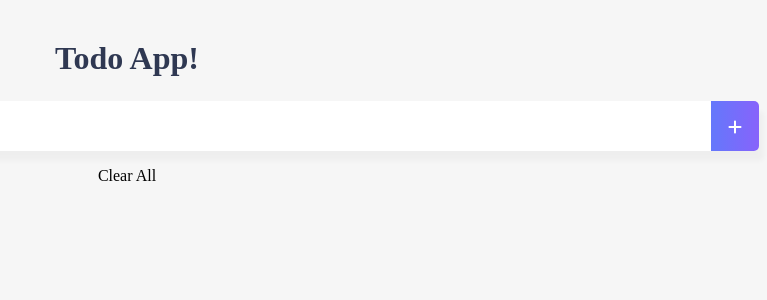
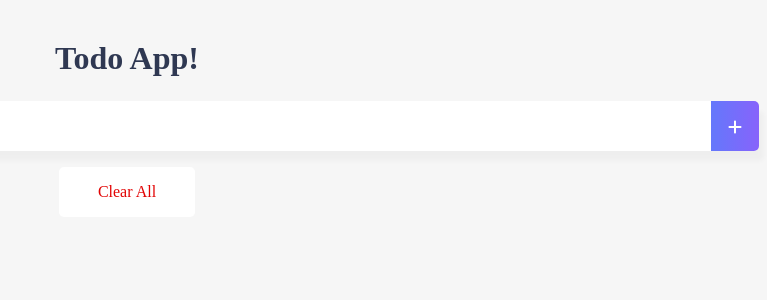
Before and after one commit to YEBBLEE/to-do-app, a Vue app: page / in a window 1280 px wide. Shown: the top 300 px of the page, without its empty margins (513-1280 px from the left). Built offline with nearby package versions, Linux system fonts and the light colour scheme.

Commit message:
TodoFooter 컴포넌트구현

```diff
--- a/src/components/TodoFooter.vue
+++ b/src/components/TodoFooter.vue
@@ -1,13 +1,30 @@
 <template>
-  <div>
-    <span class="clear-btn">Clear All</span>
+  <div class="clearAllContainer">
+    <span class="clearAllBtn" v-on:click="clearTodo">Clear All</span>
   </div>
 </template>
 
 <script>
-
+export default {
+  methods: {
+    clearTodo: function() {
+      localStorage.clear();
+    }
+  }
+}
 </script>
 
-<style>
-
+<style scoped>
+.clearAllContainer {
+  width: 8.5rem;
+  height: 50px;
+  line-height: 50px;
+  background-color: white;
+  border-radius: 5px;
+  margin: 0 auto;
+}
+.clearAllBtn {
+  color: #e20303;
+  display: block;
+}
 </style>
```
